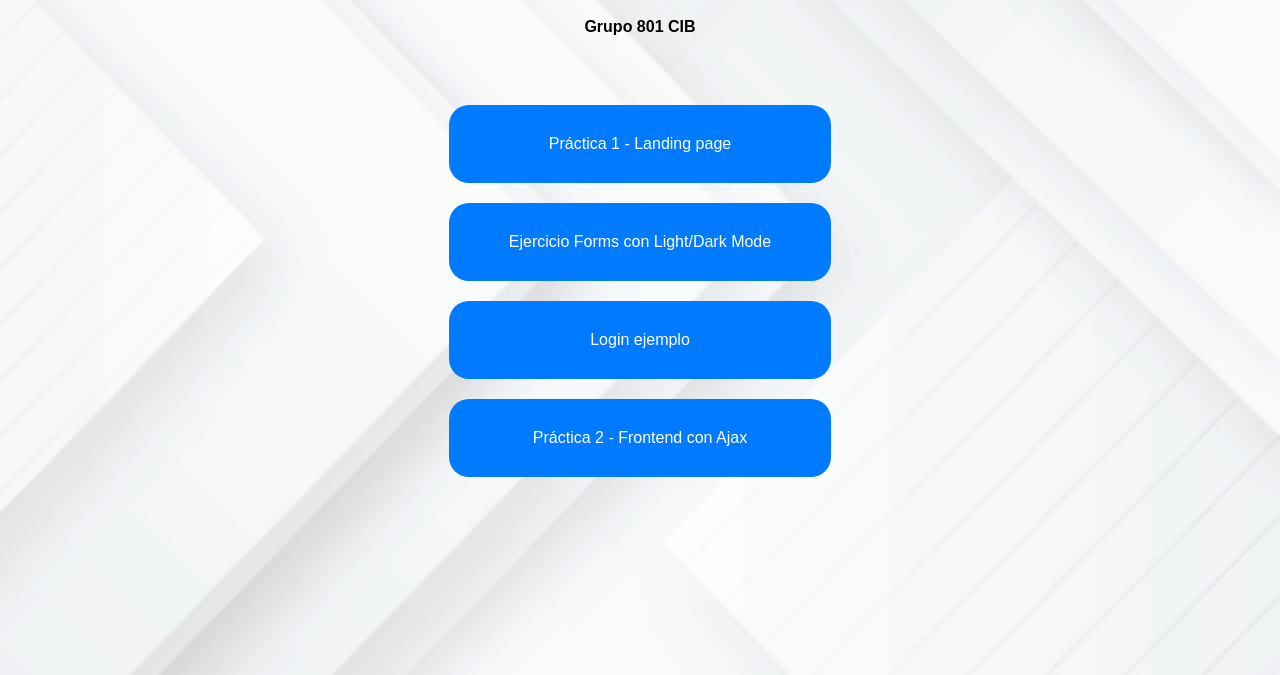
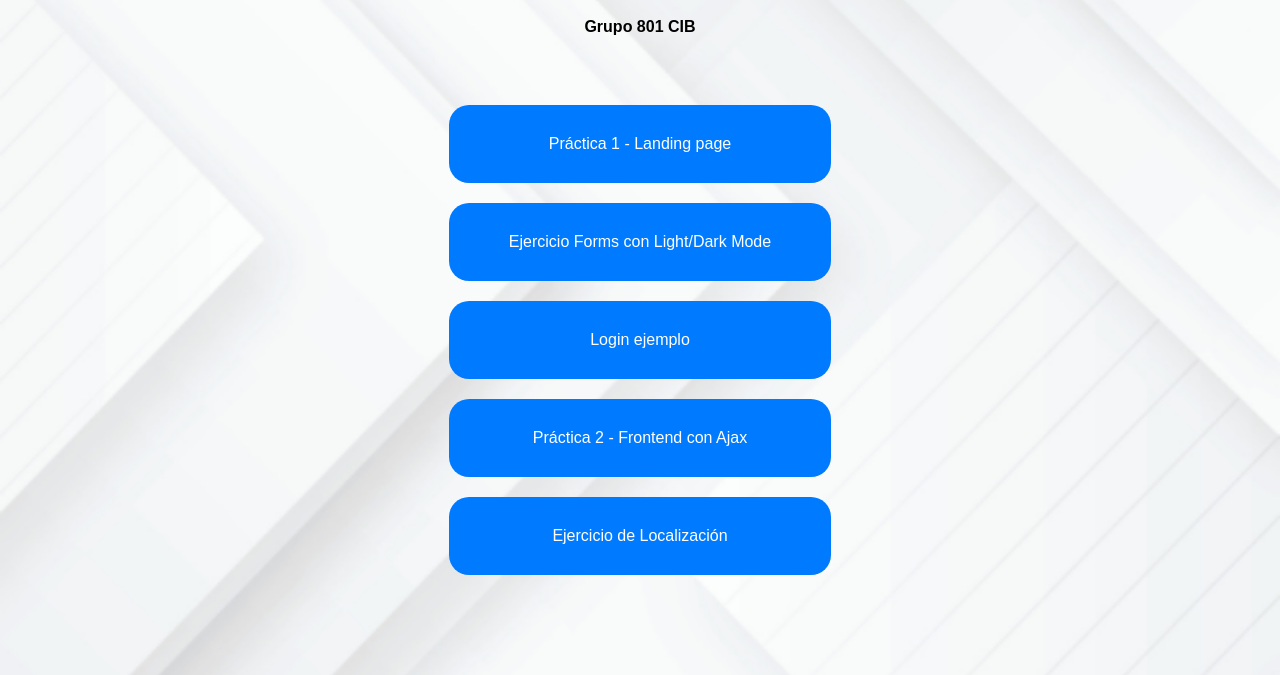
Before and after one commit to Davidgr11/PRACTICAS_DAVIDGONZALEZ_801CIB_WEBYAPPS, a plain HTML site: page index.html in a window 1280 px wide. Shown: the part 125-800 px from the top of the page. Drawn offline with Linux system fonts and the light colour scheme.

Commit message:
Ejercicio de idiomas localizacion

```diff
--- a/index.html
+++ b/index.html
@@ -19,6 +19,7 @@
         <a href="/PRACTICAS_DAVIDGONZALEZ_801CIB_WEBYAPPS/EjercicioForms/estructuraEF.html" class="boton">Ejercicio Forms con Light/Dark Mode</a>
         <a href="/PRACTICAS_DAVIDGONZALEZ_801CIB_WEBYAPPS/Login/estructuraLogin.html" class="boton">Login ejemplo</a>
         <a href="/PRACTICAS_DAVIDGONZALEZ_801CIB_WEBYAPPS/FrontendAjax/estructuraFA.html" class="boton">Práctica 2 - Frontend con Ajax</a>
+        <a href="/PRACTICAS_DAVIDGONZALEZ_801CIB_WEBYAPPS/Idiomas/estructuraIdiom.html" class="boton">Ejercicio de Localización</a>
     </div>
 </div>
 </body>
```
